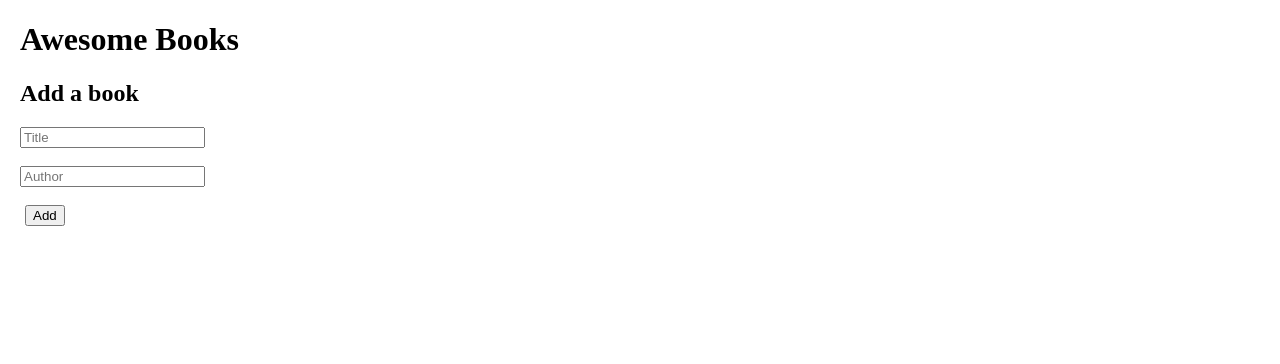
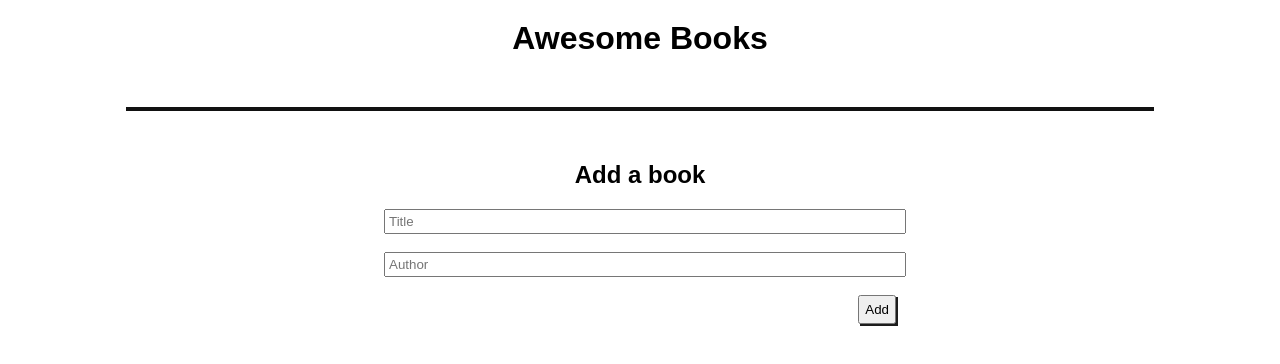
Before and after one commit to jaamanu/Awesome-books-project, a website with bundled scripts: page index.html in a window 1280 px wide. Built offline with nearby package versions, Linux system fonts and the light colour scheme.

Commit message:
Add stylesto styles.css file

```diff
--- a/styles.css
+++ b/styles.css
@@ -1,3 +1,70 @@
 * {
-  margin-left: 5px;
+  padding: 0;
+  margin: 0;
 }
+
+.awesomeBooks {
+  text-align: center;
+  margin-bottom: 50px;
+  margin-top: 20px;
+  font-family: sans-serif;
+}
+
+.bookDisplay {
+  border: 2px solid #111;
+  width: 80%;
+  margin: auto;
+  font-family: sans-serif;
+}
+
+.newDiv:nth-child(odd) {
+  background-color: #eee;
+}
+
+.formHeader {
+  margin-top: 50px;
+  margin-bottom: 20px;
+  text-align: center;
+  font-family: sans-serif;
+}
+
+#book-card {
+  width: 40%;
+  margin: auto;
+}
+
+#author {
+  width: 100%;
+  padding: 3px;
+}
+
+#title {
+  width: 100%;
+  padding: 3px;
+}
+
+.but {
+  display: flex;
+  justify-content: right;
+}
+
+#add {
+  padding: 5px;
+  box-shadow: #1c1c1c 2px 2px;
+}
+
+.hidey {
+  display: none;
+}
+
+.flexIt {
+  display: flex;
+  justify-content: space-between;
+  align-items: center;
+  padding: 10px 10px;
+}
+
+.remove {
+  padding: 4px;
+  box-shadow: #1c1c1c 3px 3px;
+}
```
